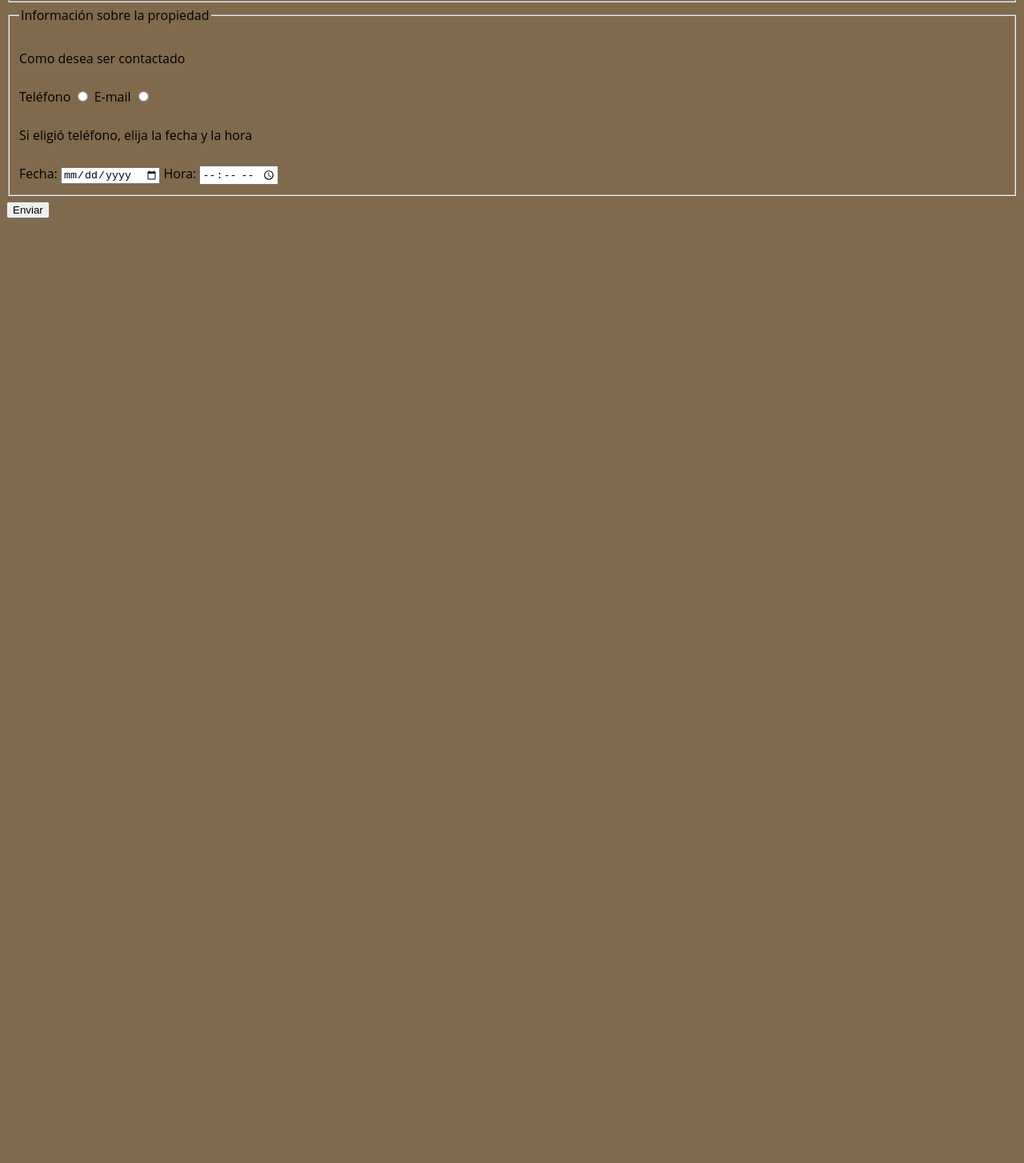
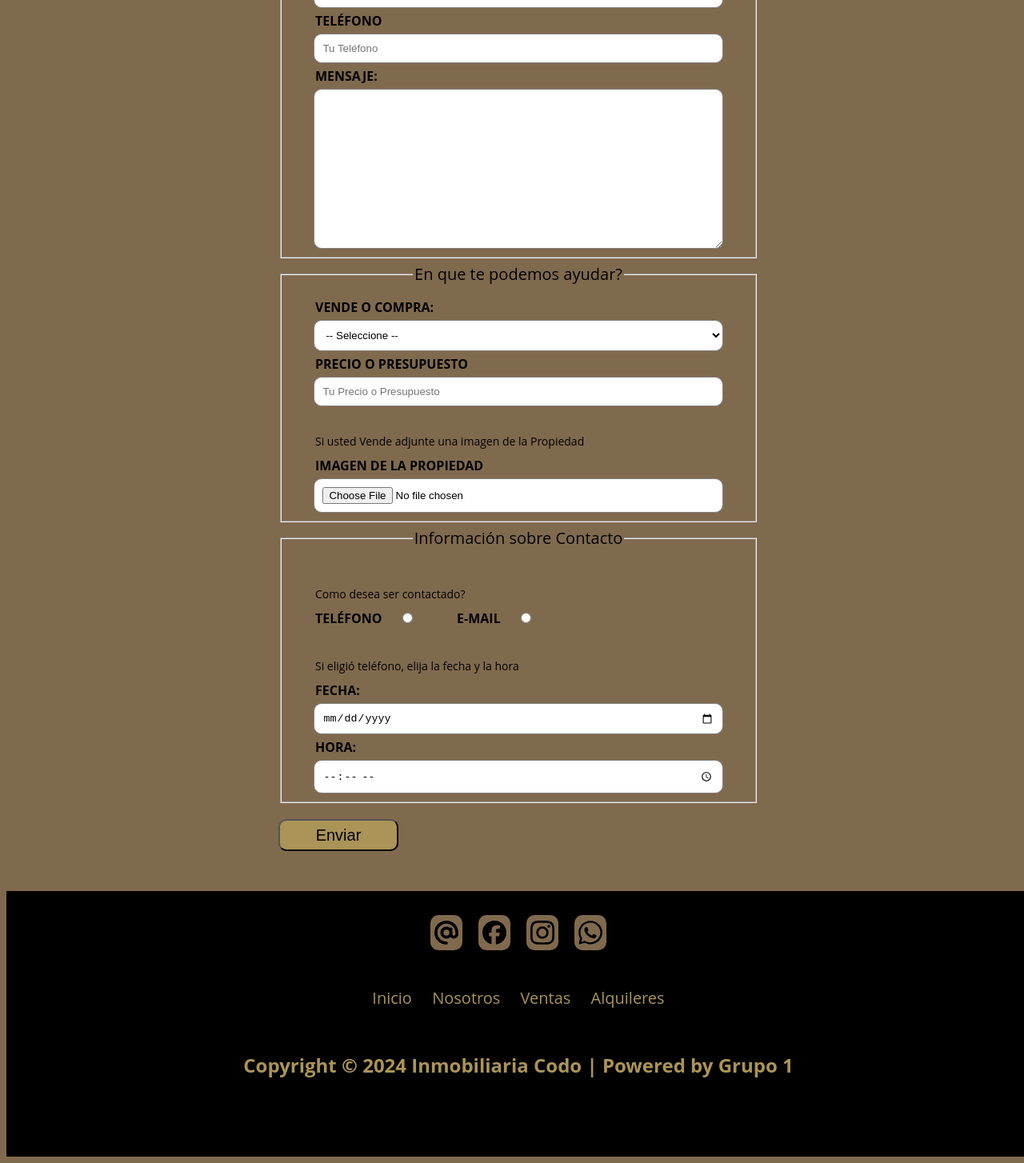
Before and after one commit to cricritoia/Inmobiliaria-Codo, a website: page pages/contacto.html in a window 1280 px wide. Shown: the part 324-1778 px from the top of the page at 80% size. Before the commit the page ends 800 px from the top, so only its background shows below. Drawn offline with Linux system fonts and the light colour scheme.

Commit message:
actualizando estilos de index y contacto

```diff
--- a/css/styles.css
+++ b/css/styles.css
@@ -49,6 +49,7 @@ h4 {
 }
 h5 {
     font-size: 2.4rem;
+    color: var(--primario);
 }
 img {
     max-width: 100%;
@@ -61,6 +62,14 @@ a {
 a:hover {
     color:var(--blanco);
     cursor: pointer;
+}
+
+.icons {
+    width: 4rem;
+    background-color: var(--secundario);
+    padding: 0.5rem;
+    margin: 1rem;
+    border-radius: 1rem;
 }
 
 /* Header */
@@ -101,7 +110,12 @@ a:hover {
 }
 
 .navegacion-principal {
+    font-size: 2rem;
     padding: 3rem;
+
+    a {
+        padding: 1rem;
+    }
 }
 
 .contenido-imagen-header {
@@ -158,4 +172,96 @@ a:hover {
     margin-top: 5rem;
     width: 100%;
     background-color: var(--negro);
+
 }
+
+.contenido-footer {
+    display: flex;
+    flex-direction: column;
+    align-items: center;
+    text-align: center;
+    padding: 2rem;
+}
+
+.contenido-sociales {
+    display: flex;
+    flex-direction: row;
+}
+
+/* contacto */
+.main-contacto {
+    width: 90%;
+    max-width: 60rem;
+    margin: auto;
+}
+
+.formulario {
+    width: 100%;
+    margin: auto;
+
+    p {
+
+        font-size: 1.4rem;
+        color: var(--negro);
+        margin: 3rem 0 0 3rem;
+    }
+
+    legend {
+        font-size: 2rem;
+        color: var(--negro);
+        margin: auto;
+    }
+
+    label {
+        font-weight: bold;
+        text-transform: uppercase;
+        display: block;
+        margin-left: 3rem;
+
+    }
+    input:not([type="submit"]),
+    select,
+    textarea {
+        padding: 1rem;
+        display: block;
+        width: 90%;
+        background-color: var(--blanco);
+        border: 1px solid var(--gris);
+        border-radius: 1rem;
+        margin-bottom: 2rem;
+        margin: auto;
+
+    }
+
+    textarea {
+        height: 20rem;
+    }
+
+    .forma-contacto {
+        max-width: 30rem;
+        display: flex;
+        justify-content: space-between;
+        align-items: center;
+    }
+    input[type="radio"] {
+        margin: 0;
+        width: auto;
+    }
+}
+
+
+
+
+.boton-enviar {
+    background-color: var(--primario);
+    width: 15rem;
+    height: 4rem;
+    margin-top: 2rem;
+    border-radius: 1rem;
+    font-size: 2rem;
+
+    &:hover {
+        cursor: pointer;
+
+    }
+}
--- /dev/null
+++ b/js/validaciones.js
@@ -0,0 +1,11 @@
+
+const form = document.getElementById('formulario');
+const nombreInput = document.getElementById('nombre');
+const emailInput = document.getElementById('email');
+const telefonoInput = document.getElementById('telefono');
+const mensajeInput = document.getElementById('mensaje');
+const selectInput = document.getElementById('opciones');
+const precioInput = document.getElementById('precio');
+const archivoInput = document.getElementById('archivo');
+const contactoTelefonoRadioBtn = document.getElementById('contactar-telefono');
+const contactoEmailRadioBtn = document.getElementById('contactar-email');
--- a/package.json
+++ b/package.json
@@ -7,5 +7,8 @@
     "test": "echo \"Error: no test specified\" && exit 1"
   },
   "author": "cristian Toia",
-  "license": "ISC"
+  "license": "ISC",
+  "dependencies": {
+    "bootstrap": "^5.3.3"
+  }
 }
--- a/pages/contacto.html
+++ b/pages/contacto.html
@@ -11,8 +11,8 @@
     <link rel="preload" href="/css/styles.css" as="style">
     <link href="/css/styles.css" rel="stylesheet">
 </head>
-<body>
-    <header>
+<body class="contenedor">
+    <header class="header-contacto">
         <div class="contenedor">
             <div class="contenedor contenido-header">
 
@@ -26,7 +26,7 @@
                 </h1>span>
                 </h1>
                 <h3>Contacto</h3>
-                <nav class="contenido-nav">
+                <nav class="navegacion-principal">
                     <a href="/index.html">Inicio</a>
                     <a href="/pages/nosotros.html">Nosotros</a>
                     <a href="/pages/ventas.html">Ventas</a>
@@ -38,9 +38,9 @@
 
 
     </header>
-    <main>
+    <main class="main-contacto">
         <form class="formulario">
-            <fieldset>
+            <fieldset class="info-personal">
                 <legend>Información Personal</legend>
 
                 <label for="nombre">Nombre</label>
@@ -56,8 +56,8 @@
                 <textarea id="mensaje"></textarea>
             </fieldset>
 
-            <fieldset>
-                <legend>Información sobre la propiedad</legend>
+            <fieldset class="info-compra-venta">
+                <legend>En que te podemos ayudar?</legend>
 
                 <label for="opciones">Vende o Compra:</label>
                 <select id="opciones">
@@ -69,12 +69,17 @@
                 <label for="presupuesto">Precio o Presupuesto</label>
                 <input type="number" placeholder="Tu Precio o Presupuesto" id="presupuesto">
 
+                <p>Si usted Vende adjunte una imagen de la Propiedad</p>
+                <label for="image"> Imagen de la Propiedad</label>
+                <input type="file" placeholder="Seleccionar imagen">
+
             </fieldset>
 
-            <fieldset>
-                <legend>Información sobre la propiedad</legend>
 
-                <p>Como desea ser contactado</p>
+            <fieldset class="info-contacto">
+                <legend>Información sobre Contacto</legend>
+
+                <p>Como desea ser contactado?</p>
 
                 <div class="forma-contacto">
                     <label for="contactar-telefono">Teléfono</label>
@@ -94,11 +99,29 @@
 
             </fieldset>
 
-            <input type="submit" value="Enviar" class="boton-verde">
+            <input type="submit" value="Enviar" class="boton-enviar">
         </form>
     </main>
-    <footer>
+    <footer class="footer">
+        <div class="contenedor contenido-footer">
+            <div class="contenido-sociales">
+                <img class="icons" src="../public/email.svg" alt="Icono E-mail">
+                <img class="icons" src="../public/facebook.svg" alt="Icono Facebook">
+                <img class="icons" src="../public/instagram.svg" alt="Icono Instagram">
+                <img class="icons"src="../public/wathsapp.svg" alt="Icono Wathsapp">
+            </div>
 
+            <nav class="navegacion-principal">
+                <a href="/index.html">Inicio</a>
+                <a href="/pages/nosotros.html">Nosotros</a>
+                <a href="/pages/ventas.html">Ventas</a>
+                <a href="/pages/alquileres.html">Alquileres</a>
+                <h5>Copyright © 2024 Inmobiliaria Codo | Powered by Grupo 1</h5>
+            </nav>
+        </div>
     </footer>
+
+    <script src="../js/validaciones.js"></script>
+
 </body>
 </html>
```
Also changed, not shown: index.html (+15 -7 lines), pages/alquileres.html (+11 -4 lines), pages/nosotros.html (+11 -4 lines), pages/ventas.html (+11 -4 lines), public/email.svg (added), public/facebook.svg (added), public/instagram.svg (added), public/wathsapp.svg (added), 1 other file.
